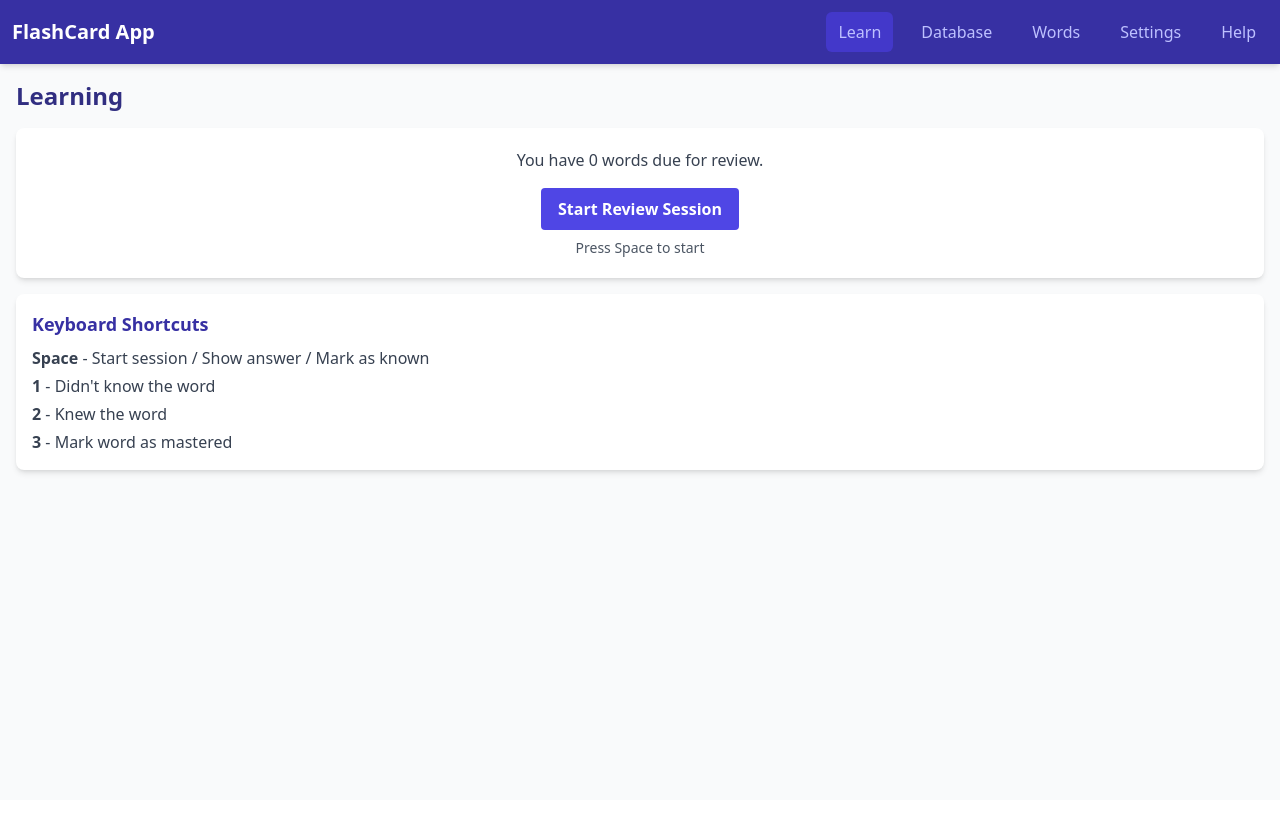
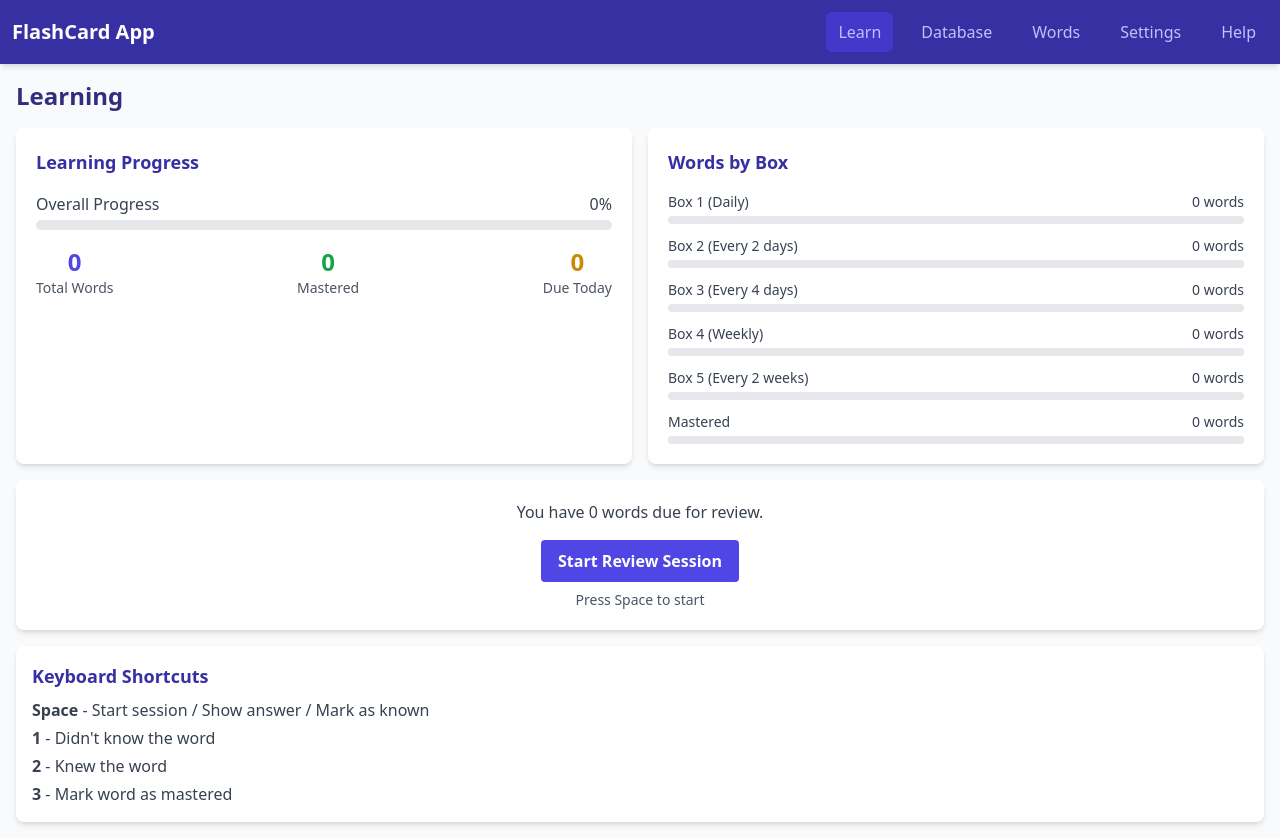
Before and after one commit to alised/flashcard_react, a React (Vite) app: page /learn in a window 1280 px wide. Before the commit the page ends 800 px from the top, so only its background shows below. Built offline with nearby package versions, Linux system fonts and the light colour scheme.

Commit message:
Add statistics and charts section to Learn page

```diff
--- a/src/components/Learn.tsx
+++ b/src/components/Learn.tsx
@@ -20,6 +20,32 @@ const Learn = () => {
   const [message, setMessage] = useState<{ text: string; type: 'success' | 'error' | 'info' | null }>({ text: '', type: null });
   const [sessionActive, setSessionActive] = useState(false);
   const [isProcessing, setIsProcessing] = useState(false);
+
+  // Calculate statistics
+  const stats = {
+    totalWords: words.length,
+    boxCounts: [0, 0, 0, 0, 0, 0], // Index 0-5 for boxes 1-6
+    masteredCount: 0,
+    learningProgress: 0
+  };
+
+  words.forEach(word => {
+    if (word.box >= 1 && word.box <= 6) {
+      stats.boxCounts[word.box - 1]++;
+      if (word.box === 6) {
+        stats.masteredCount++;
+      }
+    }
+  });
+
+  // Calculate learning progress (excluding mastered words)
+  const totalBoxScore = words.reduce((sum, word) => {
+    return sum + (word.box < 6 ? word.box : 0);
+  }, 0);
+  const maxPossibleScore = (words.length - stats.masteredCount) * 5; // Box 5 is max for learning
+  stats.learningProgress = maxPossibleScore > 0
+    ? Math.round((totalBoxScore / maxPossibleScore) * 100)
+    : 0;
 
   // Handle keyboard shortcuts
   useEffect(() => {
@@ -192,6 +218,71 @@ const Learn = () => {
   return (
     <div className="container mx-auto p-4">
       <h1 className="text-2xl font-bold mb-4 text-indigo-900 dark:text-indigo-300">Learning</h1>
+
+      {/* Statistics Section */}
+      <div className="grid grid-cols-1 md:grid-cols-2 gap-4 mb-4">
+        <div className="bg-white dark:bg-gray-800 rounded-lg shadow-md p-5 transition-colors">
+          <h2 className="text-lg font-semibold mb-4 text-indigo-800 dark:text-indigo-300">Learning Progress</h2>
+          <div className="space-y-4">
+            <div>
+              <div className="flex justify-between mb-1">
+                <span className="text-gray-700 dark:text-gray-300">Overall Progress</span>
+                <span className="text-gray-700 dark:text-gray-300">{stats.learningProgress}%</span>
+              </div>
+              <div className="w-full bg-gray-200 dark:bg-gray-700 rounded-full h-2.5">
+                <div
+                  className="bg-indigo-600 h-2.5 rounded-full transition-all duration-300"
+                  style={{ width: `${stats.learningProgress}%` }}
+                ></div>
+              </div>
+            </div>
+
+            <div className="flex justify-between text-sm">
+              <div className="text-center">
+                <div className="text-2xl font-bold text-indigo-600 dark:text-indigo-400">{stats.totalWords}</div>
+                <div className="text-gray-600 dark:text-gray-400">Total Words</div>
+              </div>
+              <div className="text-center">
+                <div className="text-2xl font-bold text-green-600 dark:text-green-400">{stats.masteredCount}</div>
+                <div className="text-gray-600 dark:text-gray-400">Mastered</div>
+              </div>
+              <div className="text-center">
+                <div className="text-2xl font-bold text-yellow-600 dark:text-yellow-400">{dueCount}</div>
+                <div className="text-gray-600 dark:text-gray-400">Due Today</div>
+              </div>
+            </div>
+          </div>
+        </div>
+
+        <div className="bg-white dark:bg-gray-800 rounded-lg shadow-md p-5 transition-colors">
+          <h2 className="text-lg font-semibold mb-4 text-indigo-800 dark:text-indigo-300">Words by Box</h2>
+          <div className="space-y-3">
+            {stats.boxCounts.map((count, index) => (
+              <div key={index}>
+                <div className="flex justify-between mb-1">
+                  <span className="text-sm text-gray-700 dark:text-gray-300">
+                    {getBoxName(index + 1)}
+                  </span>
+                  <span className="text-sm text-gray-700 dark:text-gray-300">
+                    {count} words
+                  </span>
+                </div>
+                <div className="w-full bg-gray-200 dark:bg-gray-700 rounded-full h-2">
+                  <div
+                    className={`h-2 rounded-full transition-all duration-300 ${
+                      index === 5 ? 'bg-green-500' : 'bg-indigo-500'
+                    }`}
+                    style={{
+                      width: `${stats.totalWords > 0 ? (count / stats.totalWords) * 100 : 0}%`
+                    }}
+                  ></div>
+                </div>
+              </div>
+            ))}
+          </div>
+        </div>
+      </div>
+
       <div className="bg-white dark:bg-gray-800 rounded-lg shadow-md p-5 transition-colors">
         {!sessionActive ? (
           <div className="text-center">
```
